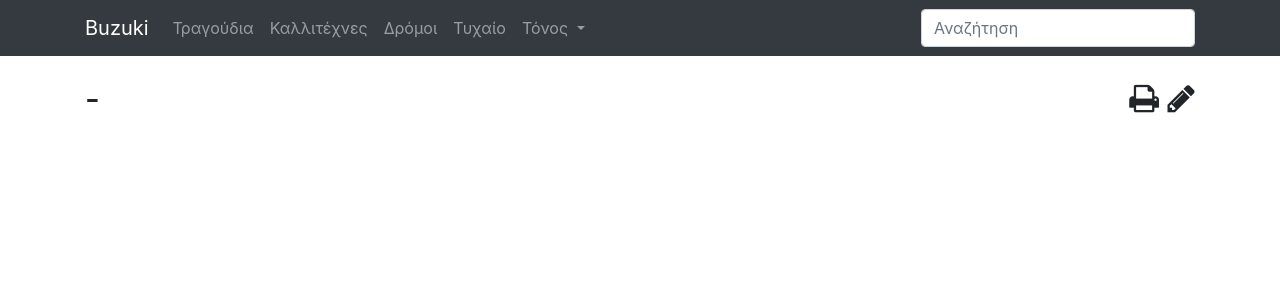
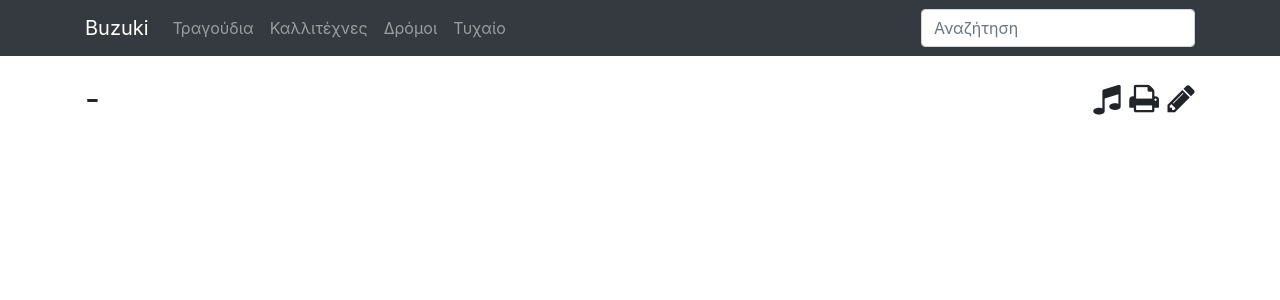
Before and after one commit to forkbong/buzuki, a Flask app: template buzuki/templates/song.html in a window 1280 px wide. Shown: the top 300 px of the page. Run offline with Flask 2, Linux system fonts and the light colour scheme; the template is opened without the code that fills it, so the values that code supplies are empty; some libraries are stand-ins or nearby versions.

Commit message:
Move transpose button from navbar to header

```diff
--- a/buzuki/templates/base.html
+++ b/buzuki/templates/base.html
@@ -23,7 +23,6 @@
             <li class="nav-item"><a class="nav-link" href="{{ url_for('main.artists') }}">Καλλιτέχνες</a></li>
             <li class="nav-item"><a class="nav-link" href="{{ url_for('main.scales') }}">Δρόμοι</a></li>
             <li class="nav-item"><a class="nav-link" href="{{ url_for('main.random') }}">Τυχαίο</a></li>
-            {% block extra_nav %}{% endblock %}
           </ul>
           <form id="search-form" class="form-inline my-2 my-md-0" method="get" action="{{ url_for('main.search') }}">
             <input id="search-input" class="form-control" type="text" placeholder="Αναζήτηση" value="{{ request.args.get('q', '') }}" name="q">
--- a/buzuki/templates/partials/transpose.html
+++ b/buzuki/templates/partials/transpose.html
@@ -1,8 +1,7 @@
-<li class="nav-item dropdown">
-  <a class="nav-link dropdown-toggle" href="#" id="dropdown01" data-toggle="dropdown" aria-haspopup="true" aria-expanded="false">
-    Τόνος
+<a href="#" class="dropdown" data-toggle="dropdown" title="Μετατροπία">
+  <i class="fa fa-music"></i>
 </a>
-  <div class="dropdown-menu" aria-labelledby="dropdown01">
+<div class="dropdown-menu dropdown-menu-right">
   <a class="dropdown-item transpose-dropdown-item" data-root="D">D</a>
   <a class="dropdown-item transpose-dropdown-item" data-root="Ds">D#</a>
   <a class="dropdown-item transpose-dropdown-item" data-root="E">E</a>
@@ -16,4 +15,3 @@
   <a class="dropdown-item transpose-dropdown-item" data-root="C">C</a>
   <a class="dropdown-item transpose-dropdown-item" data-root="Cs">C#</a>
 </div>
-</li>
--- a/buzuki/templates/scale.html
+++ b/buzuki/templates/scale.html
@@ -4,11 +4,13 @@
 {{ scale.name }} · {{ super() }}
 {%- endblock %}
 
-{% block extra_nav %}{% include 'partials/transpose.html' %}{% endblock %}
-
 {% block header %}
 {{ scale.root }} {{ scale.name }}
 {%- endblock %}
+
+{% block extra_header %}
+{% include 'partials/transpose.html' %}
+{% endblock %}
 
 {% block content %}
 <pre id="id="scale-info"">{{ scale.info }}</pre>
--- a/buzuki/templates/song.html
+++ b/buzuki/templates/song.html
@@ -4,15 +4,12 @@
 {{ song.name }} · {{ super() }}
 {%- endblock %}
 
-{% block extra_nav %}
-{% include 'partials/transpose.html' %}
-{% endblock %}
-
 {% block header %}
 <a href="{{ url_for('main.artist', slug=song.artist_slug) }}">{{ song.artist }}</a> - {{ song.name }}
 {%- endblock %}
 
 {% block extra_header %}
+{% include 'partials/transpose.html' %}
 <a href="{{ url_for('main.songprint', slug=song.slug, semitones=semitones, root=root) }}" title="Print">
   <i class="fa fa-print" aria-hidden="true"></i>
 </a>
```
Lines whose indentation alone changed are shown as unchanged.
